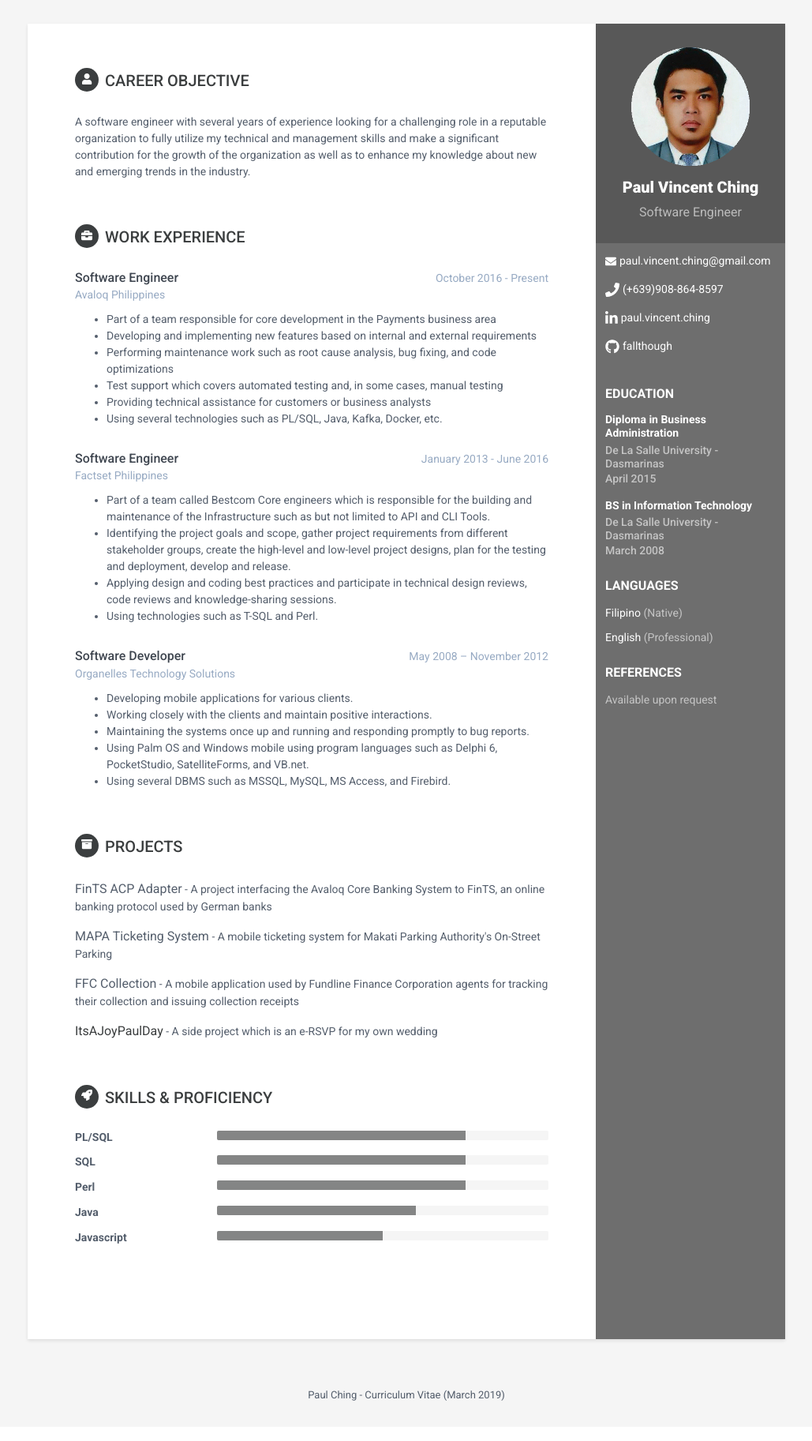
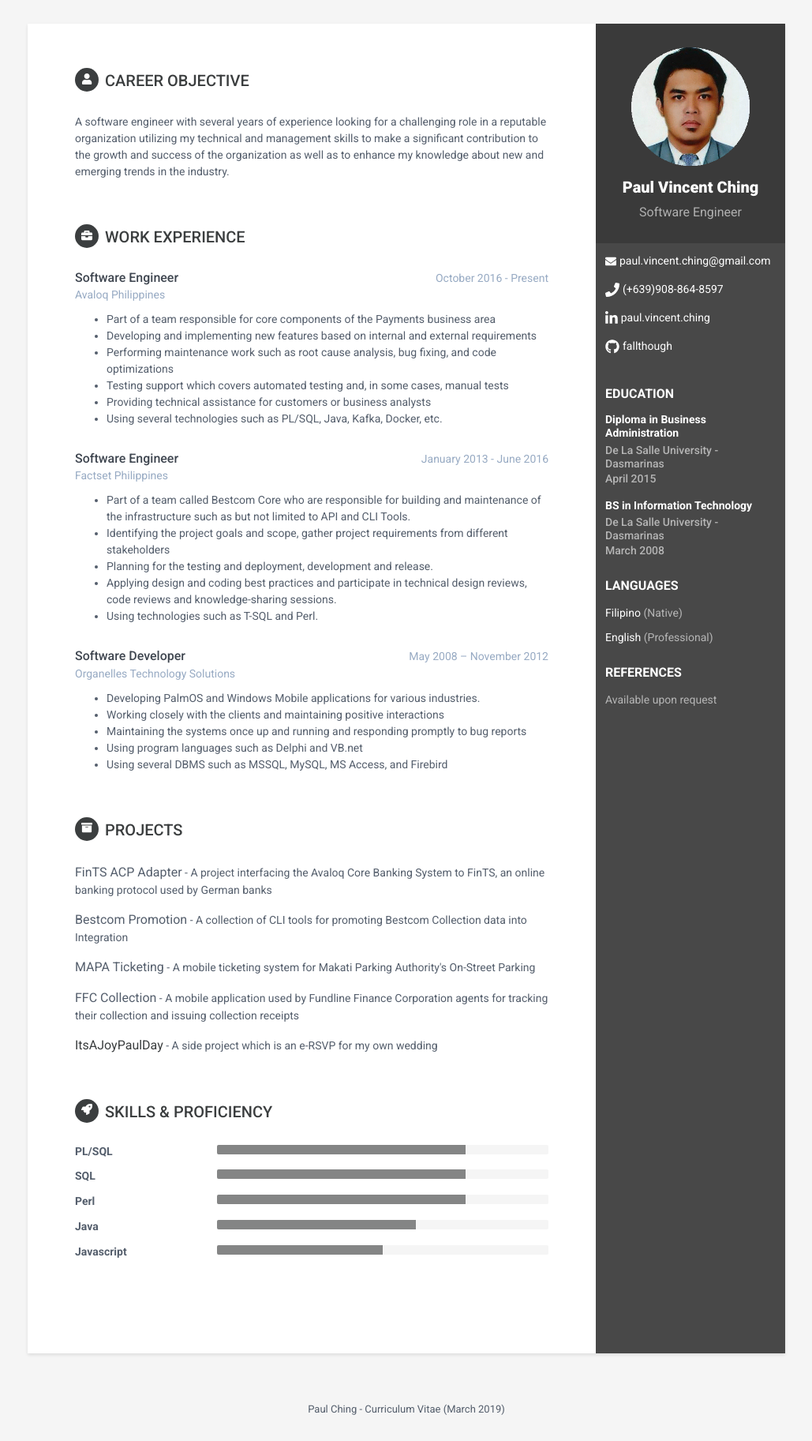
Before and after one commit to fallthough/cv, a PHP site: page /index.html in a window 1280 px wide. Shown: the whole page at 79% size, without its empty margins (125-1154 px from the left). Before the commit the page ends 1774 px from the top, so only its background shows below. Run offline with PHP 8.4, Linux system fonts and the light colour scheme; some libraries are stand-ins or nearby versions.

Commit message:
More enhancements

```diff
--- a/assets/css/orbit-1.css
+++ b/assets/css/orbit-1.css
@@ -42,7 +42,7 @@ p {
 }
 
 .wrapper {
-  background: #42A8C0;
+  background:rgb(110, 110, 110);
   max-width: 960px;
   margin: 0 auto;
   margin-top: 30px;
@@ -53,7 +53,7 @@ p {
 }
 
 .sidebar-wrapper {
-  background: rgb(110, 110, 110);
+  background: rgb(72, 72, 72);
   position: absolute;
   right: 0;
   width: 240px;
--- a/index.html
+++ b/index.html
@@ -71,7 +71,7 @@
             <section class="section summary-section">
                 <h2 class="section-title"><span class="icon-holder"><i class="fas fa-user"></i></span>Career Objective</h2>
                 <div class="summary">
-                    <p>A software engineer with several years of experience looking for a challenging role in a reputable organization to fully utilize my technical and management skills and make a significant contribution for the growth of the organization as well as to enhance my knowledge about new and emerging trends in the industry.
+                    <p>A software engineer with several years of experience looking for a challenging role in a reputable organization utilizing my technical and management skills to make a significant contribution to the growth and success of the organization as well as to enhance my knowledge about new and emerging trends in the industry.
                     </p>
                 </div><!--//summary-->
             </section><!--//section-->
@@ -89,10 +89,10 @@
                     </div><!--//meta-->
                     <!-- <h4 class="roles">Roles and Responsibilities</h4> -->
                     <div class="details">
-                        <ul><li>Part of a team responsible for core development in the Payments business area</li>
+                        <ul><li>Part of a team responsible for core components of the Payments business area</li>
                             <li>Developing and implementing new features based on internal and external requirements</li>
                             <li>Performing maintenance work such as root cause analysis, bug fixing, and code optimizations</li>
-                            <li>Test support which covers automated testing and, in some cases, manual testing</li>
+                            <li>Testing support which covers automated testing and, in some cases, manual tests</li>
                             <li>Providing technical assistance for customers or business analysts</li>
                             <li>Using several technologies such as PL/SQL, Java, Kafka, Docker, etc.</li>
                         </ul>
@@ -111,11 +111,10 @@
                     <!-- <h4 class="roles">Roles and Responsibilities</h4> -->
                     <div class="details">
                         <ul>
-                            <li>Part of a team called Bestcom Core engineers which is responsible for the building and maintenance
-                                of the Infrastructure such as but not limited to API and CLI Tools.</li>
-                            <li>Identifying the project goals and scope, gather project requirements from different stakeholder groups,
-                                create the high-level and low-level project designs, plan for the testing and deployment, develop and
-                                release.</li>
+                            <li>Part of a team called Bestcom Core who are responsible for building and maintenance
+                                of the infrastructure such as but not limited to API and CLI Tools.</li>
+                            <li>Identifying the project goals and scope, gather project requirements from different stakeholders
+                            <li>Planning for the testing and deployment, development and release.</li>
                             <li>Applying design and coding best practices and participate in technical design reviews, code reviews and
                                 knowledge-sharing sessions.</li>
                             <li>Using technologies such as T-SQL and Perl.</li>
@@ -133,11 +132,11 @@
                     </div><!--//meta-->
                     <div class="details">
                         <ul>
-                            <li>Developing mobile applications for various clients.</li>
-                            <li>Working closely with the clients and maintain positive interactions.</li>
-                            <li>Maintaining the systems once up and running and responding promptly to bug reports.</li>
-                            <li>Using Palm OS and Windows mobile using program languages such as Delphi 6, PocketStudio, SatelliteForms, and VB.net.</li>
-                            <li>Using several DBMS such as MSSQL, MySQL, MS Access, and Firebird.</li>
+                            <li>Developing PalmOS and Windows Mobile applications for various industries.</li>
+                            <li>Working closely with the clients and maintaining positive interactions</li>
+                            <li>Maintaining the systems once up and running and responding promptly to bug reports</li>
+                            <li>Using program languages such as Delphi and VB.net</li>
+                            <li>Using several DBMS such as MSSQL, MySQL, MS Access, and Firebird</li>
 
                         </ul>
                     </div><!--//details-->
@@ -152,7 +151,11 @@
                     <span class="project-tagline">A project interfacing the Avaloq Core Banking System to FinTS, an online banking protocol used by German banks</span>
                 </div><!--//item-->
                 <div class="item">
-                    <span class="project-title">MAPA Ticketing System</span> -
+                    <span class="project-title">Bestcom Promotion</span> -
+                    <span class="project-tagline">A collection of CLI tools for promoting Bestcom Collection data into Integration</span>
+                </div><!--//item-->
+                <div class="item">
+                    <span class="project-title">MAPA Ticketing</span> -
                     <span class="project-tagline">A mobile ticketing system for Makati Parking Authority's On-Street Parking</span>
                 </div><!--//item-->
                 <div class="item">
```
